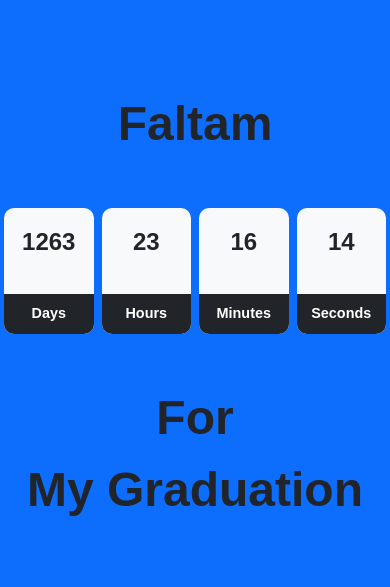
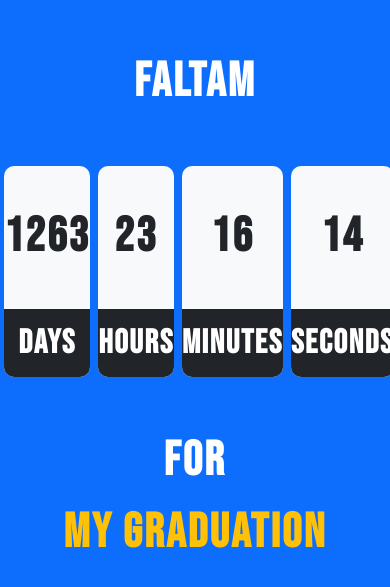
Before and after one commit to Alamito/TimeLeft-JS, a website: page index.html in a window 390 px wide. Shown: the part 115-702 px from the top of the page. Drawn offline with nearby package versions, Linux system fonts and the light colour scheme; a web font is replaced by a local one.

Commit message:
style - new style

```diff
--- a/css/responsive.css
+++ b/css/responsive.css
@@ -13,13 +13,12 @@
     }
 
     .time {
-        height: 20vh;
-        font-size: 2.5em;
+        /* height: 20vh; */
+        font-size: 3.5em;
     }
 
     .description {
-        height: 32%;
-        font-size: 0.7em;
+        font-size: 0.9em;
     }
 
     .days,
@@ -28,8 +27,8 @@
     .seconds {
         border-top-right-radius: 25px;
         border-top-left-radius: 25px;
-        border-end-end-radius: 0px;
-        border-end-start-radius: 0px;
+        border-end-end-radius: 25px;
+        border-end-start-radius: 25px;
     }
 }
 
@@ -47,13 +46,12 @@
     }
 
     .time {
-        height: 18vh;
-        font-size: 2.8em;
+        height: 35vh;
+        font-size: 3em;
     }
 
     .description {
-        height: 32%;
-        font-size: 0.6em;
+        font-size: 0.8em;
     }
 
     .days,
@@ -81,12 +79,8 @@
     }
 
     .time {
-        height: 15vh;
-        font-size: 2em;
-    }
-
-    .desc-time {
-        font-size: 1.2em;
+        /* height: 15vh; */
+        font-size: 4em;
     }
 
     .days,
@@ -100,8 +94,7 @@
     }
 
     .description {
-        height: 32%;
-        font-size: 0.6em;
+        font-size: 0.7em;
         border-bottom-left-radius: 10px;
         border-bottom-right-radius: 10px;
     }
@@ -123,13 +116,12 @@
     }
 
     .time {
-        /* height: 15vh; */
-        font-size: 1.5em;
+        height: 25vh;
+        font-size: 3em;
     }
 
     .description {
-        height: 32%;
-        font-size: 0.6em;
+        font-size: 0.7em;
         border-bottom-left-radius: 10px;
         border-bottom-right-radius: 10px;
     }
--- a/css/style.css
+++ b/css/style.css
@@ -1,20 +1,22 @@
 * {
-    font-family: 'Martel Sans', sans-serif;
+    /* font-family: 'Martel Sans', sans-serif; */
+    font-family: 'Bebas Neue', cursive;
+    letter-spacing: .05em;
 }
 
 .title-first {
     /* height: 20vh; */
-    font-size: 3em;
+    font-size: 4em;
 }
 
 .title-mid {
     /* height: 15vh; */
-    font-size: 3em;
+    font-size: 4em;
 }
 
 .title-last {
     /* height: 10vh; */
-    font-size: 3em;
+    font-size: 4.5em;
 }
 
 .time {
@@ -29,8 +31,8 @@
 .seconds {
     border-top-right-radius: 25px;
     border-top-left-radius: 25px;
-border-end-end-radius: 25px;
-        border-end-start-radius: 25px;
+    border-end-end-radius: 25px;
+    border-end-start-radius: 25px;
 }
 
 .description {
--- a/index.html
+++ b/index.html
@@ -9,44 +9,45 @@
         <link rel="preconnect" href="https://fonts.googleapis.com" />
         <link rel="preconnect" href="https://fonts.gstatic.com" crossorigin />
         <link href="https://fonts.googleapis.com/css2?family=Martel+Sans:wght@200;300&display=swap" rel="stylesheet" />
+        <link href="https://fonts.googleapis.com/css2?family=Bebas+Neue&family=Martel+Sans:wght@200;300&display=swap" rel="stylesheet">
         <link rel="stylesheet" href="node_modules/bootstrap/dist/css/bootstrap.css" />
         <title>How Many Time Left</title>
     </head>
     <body class="bg-primary">
         <div class="d-flex container-fluid flex-column justify-content-center align-items-center fw-bold vh-100">
             <div class="d-flex row text-center mb-xl-3 mb-5">
-                <div class="d-flex col justify-content-center align-items-center title-first">
+                <div class="d-flex col justify-content-center align-items-center title-first text-white">
                     <div>Faltam</div>
                 </div>
             </div>
             <div class="d-flex text-center time mb-xl-3 mb-5">
                 <div class="days d-flex flex-column col bg-light text-dark mx-1 mx-md-3 justify-content-between align-items-center">
-                    <div class="m-3 mt-xl-5 mt-md-5" boxDays>111</div>
+                    <div class="d-flex align-items-center justify-content-center" style = "height: 68%;" boxDays>111</div>
                     <div class = "d-flex description bg-dark text-white align-items-center justify-content-center">Days</div>
                 </div>
                 <div class="hours d-flex flex-column col bg-light text-dark mx-1 mx-md-3 justify-content-between align-items-center">
-                    <div class="m-3 mt-xl-5 mt-md-5" boxHours>222</div>
+                    <div class="d-flex align-items-center justify-content-center" style = "height: 68%;" boxHours>222</div>
                     <div class = "d-flex description bg-dark text-white align-items-center justify-content-center">Hours</div>
                 </div>
                 <div class="minutes d-flex flex-column col bg-light text-dark mx-1 mx-md-3 justify-content-between align-items-center">
-                    <div class="m-3 mt-xl-5 mt-md-5" boxMinutes>333</div>
+                    <div class="d-flex align-items-center justify-content-center" style = "height: 68%;" boxMinutes>333</div>
                     <div class = "d-flex description bg-dark text-white align-items-center justify-content-center">Minutes</div>
                 </div>
                 <div class="seconds d-flex flex-column col bg-light text-dark mx-1 mx-md-3 justify-content-between align-items-center">
-                    <div class="m-3 mt-xl-5 mt-md-5" boxSeconds>444</div>
+                    <div class="d-flex align-items-center justify-content-center" style = "height: 68%;" boxSeconds>444</div>
                     <div class = "d-flex description bg-dark text-white align-items-center justify-content-center">Seconds</div>
                 </div>
             </div>
             <div class="d-flex row text-center title-mid">
                 <div class="col">
-                    <div class="d-flex justify-content-center align-items-center" style="height: 100%">
+                    <div class="d-flex justify-content-center align-items-center text-white" style="height: 100%">
                         <div>For</div>
                     </div>
                 </div>
             </div>
             <div class="d-flex row text-center title-last">
                 <div class="col">
-                    <div class="d-flex justify-content-center align-items-center" style="height: 100%">
+                    <div class="d-flex justify-content-center align-items-center text-warning" style="height: 100%">
                         <div>My Graduation</div>
                     </div>
                 </div>
```
Also changed, not shown: 1 other file.
